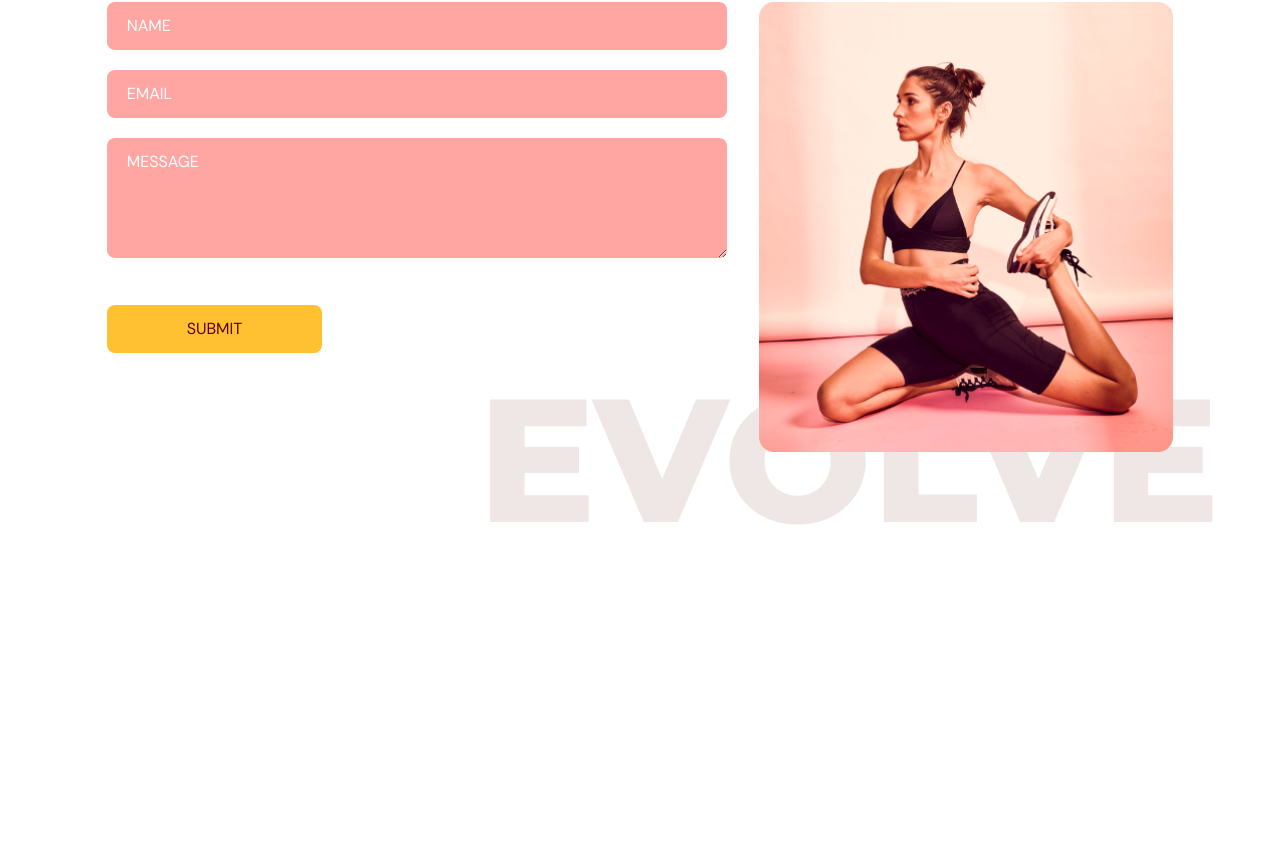
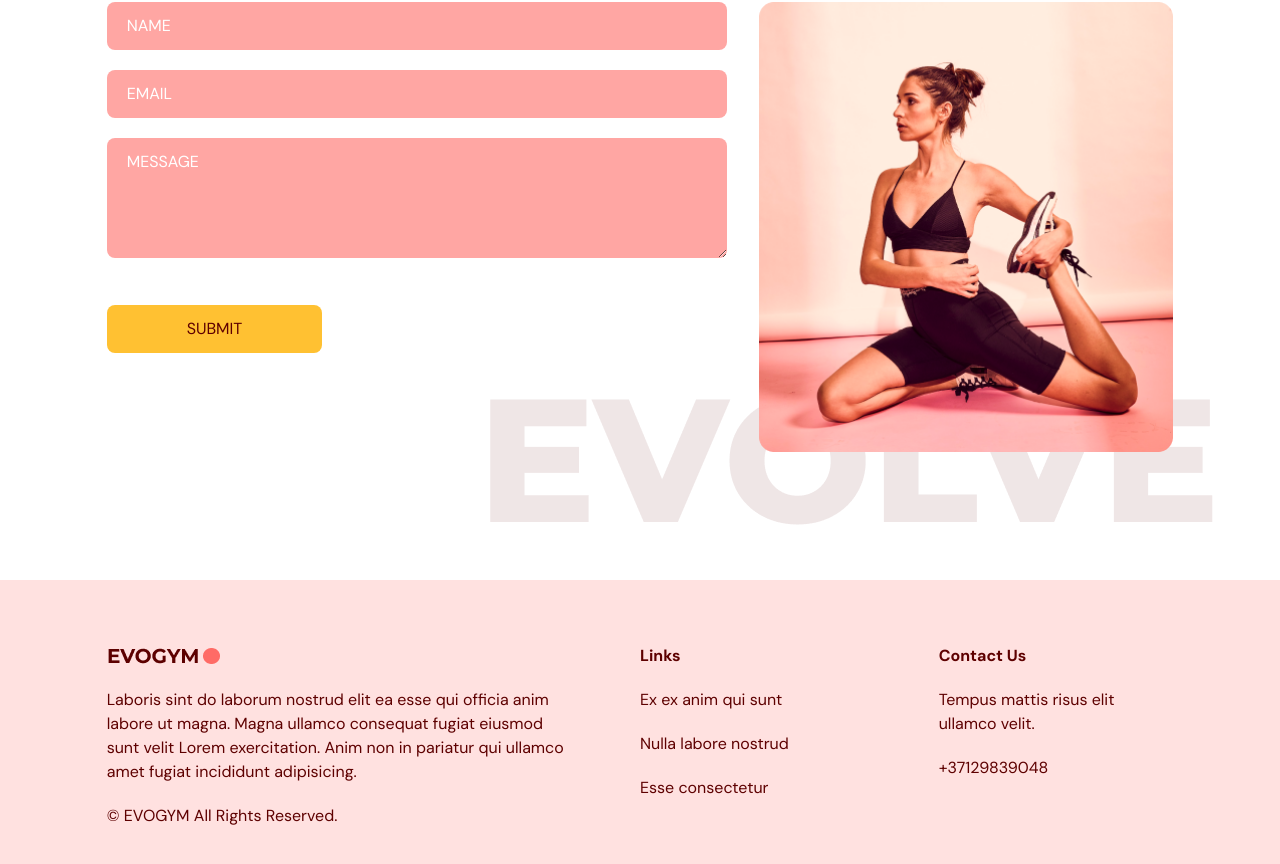
Before and after one commit to MGreizis/gym-website, a React (Vite) app: page / in a window 1280 px wide. Shown: the part 3296-4160 px from the top of the page. Before the commit the page ends 3876 px from the top, so only its background shows below. Built offline with nearby package versions, Linux system fonts and the light colour scheme.

Commit message:
footer created

```diff
--- a/src/App.tsx
+++ b/src/App.tsx
@@ -5,6 +5,7 @@
 import Benefits from "@/scenes/benefits";
 import OurClasses from "@/scenes/ourClasses";
 import ContactUs from "@/scenes/contactUs";
+import Footer from "@/scenes/footer";
 
 function App() {
   const [selectedPage, setSelectedPage] = useState<SelectedPage>(
@@ -36,6 +37,7 @@
       <Benefits setSelectedPage={setSelectedPage} />
       <OurClasses setSelectedPage={setSelectedPage} />
       <ContactUs setSelectedPage={setSelectedPage} />
+      <Footer />
     </div>
   );
 }
--- /dev/null
+++ b/src/scenes/footer/index.tsx
@@ -0,0 +1,33 @@
+import Logo from "@/assets/Logo.png";
+
+const Footer = () => {
+  return (
+    <footer className="bg-primary-100 py-16">
+      <div className="justify-content mx-auto w-5/6 gap-16 md:flex">
+        <div className="mt-16 basis-1/2 md:mt-0">
+          <img alt="logo" src={Logo} />
+          <p className="my-5">
+            Laboris sint do laborum nostrud elit ea esse qui officia anim labore
+            ut magna. Magna ullamco consequat fugiat eiusmod sunt velit Lorem
+            exercitation. Anim non in pariatur qui ullamco amet fugiat
+            incididunt adipisicing.
+          </p>
+          <p>© EVOGYM All Rights Reserved.</p>
+        </div>
+        <div className="mt-16 basis-1/4 md:mt-0">
+          <h4 className="font-bold">Links</h4>
+          <p className="my-5">Ex ex anim qui sunt</p>
+          <p className="my-5">Nulla labore nostrud</p>
+          <p>Esse consectetur</p>
+        </div>
+        <div className="my-16 basis-1/4 md:mt-0">
+          <h4 className="font-bold">Contact Us</h4>
+          <p className="my-5">Tempus mattis risus elit ullamco velit.</p>
+          <p>+37129839048</p>
+        </div>
+      </div>
+    </footer>
+  );
+};
+
+export default Footer;
```
